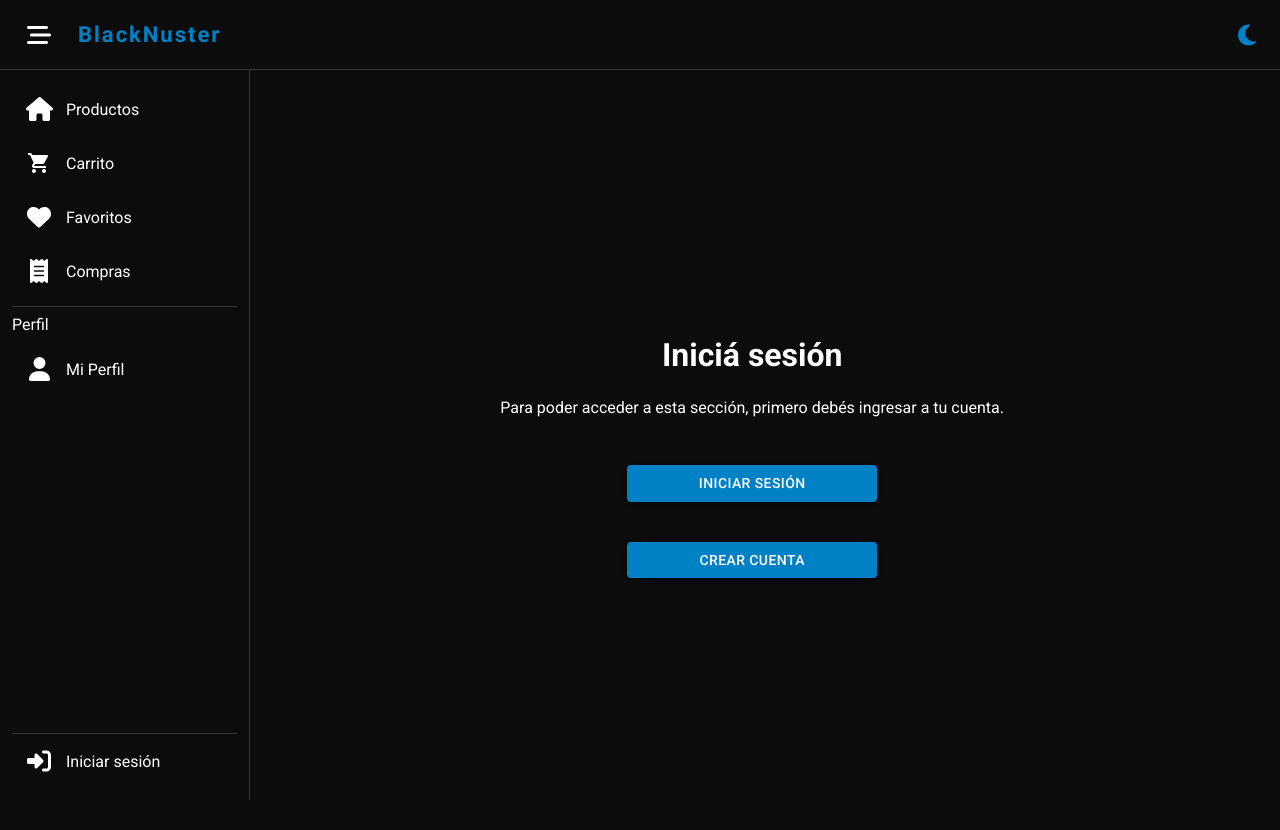
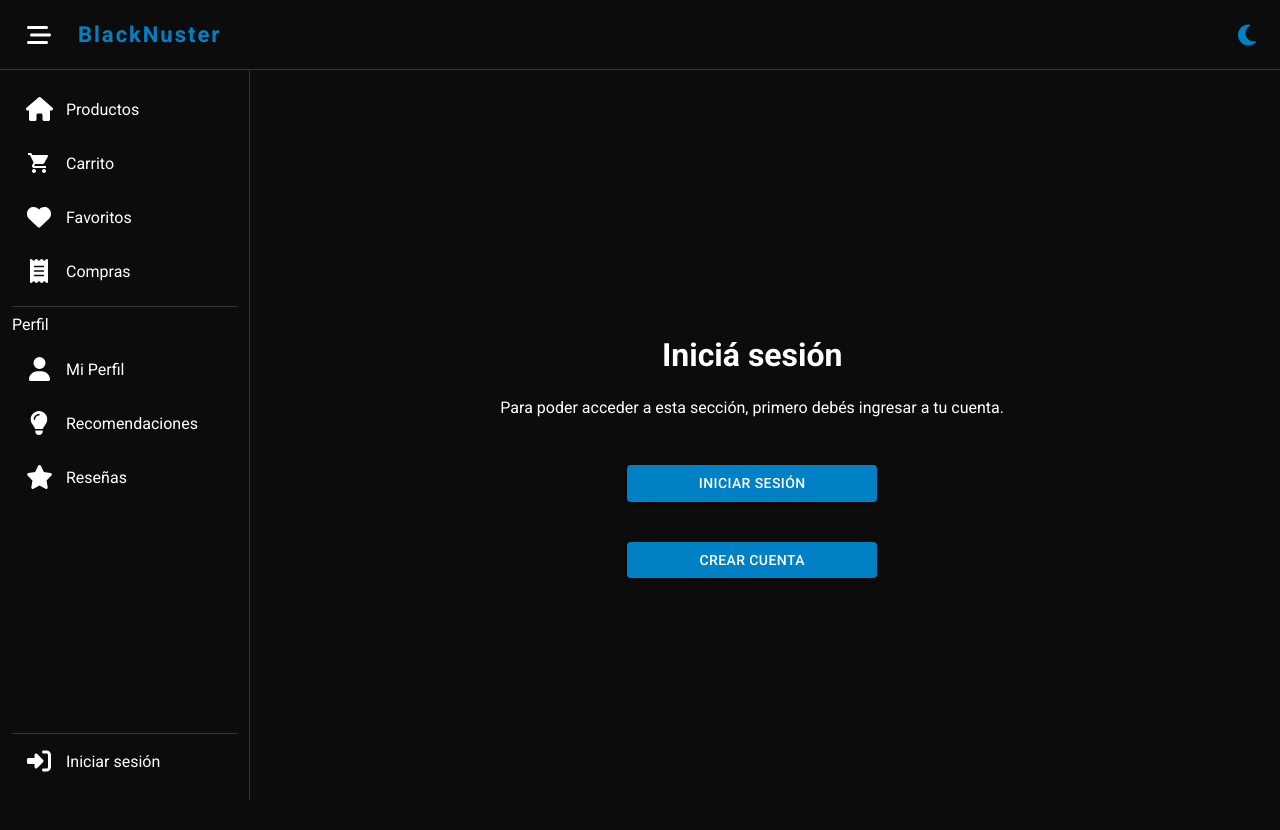
Before and after one commit to 17sTomy/fe-apps-int, a React (Vite) app: page /crear in a window 1280 px wide. Built offline with nearby package versions, Linux system fonts and the light colour scheme; no server answers.

Commit message:
iconos a la sidebar

```diff
--- a/src/template/DashboardLayout/Sidebar.jsx
+++ b/src/template/DashboardLayout/Sidebar.jsx
@@ -12,6 +12,8 @@ import {
   faRightToBracket,
   faUser,
   faHeart,
+  faLightbulb,
+  faStar,
 } from '@fortawesome/free-solid-svg-icons';
 import Badge from '@mui/material/Badge';
 import ShoppingCartIcon from '@mui/icons-material/ShoppingCart';
@@ -59,6 +61,16 @@ export const Sidebar = React.memo(({ menuOpen, setMenuOpen }) => {
         path: '/profile',
         label: 'Mi Perfil',
         icon: faUser,
+      },
+      {
+        path: '/recomendaciones',
+        label: 'Recomendaciones',
+        icon: faLightbulb,
+      },
+      {
+        path: '/reseñas',
+        label: 'Reseñas',
+        icon: faStar,
       },
       { path: '/publicaciones', label: 'Publicaciones', icon: faFolder, requiresAdmin: true },
       { path: '/gestionar', label: 'Gestionar sitio', icon: faGear, requiresAdmin: true },
```
